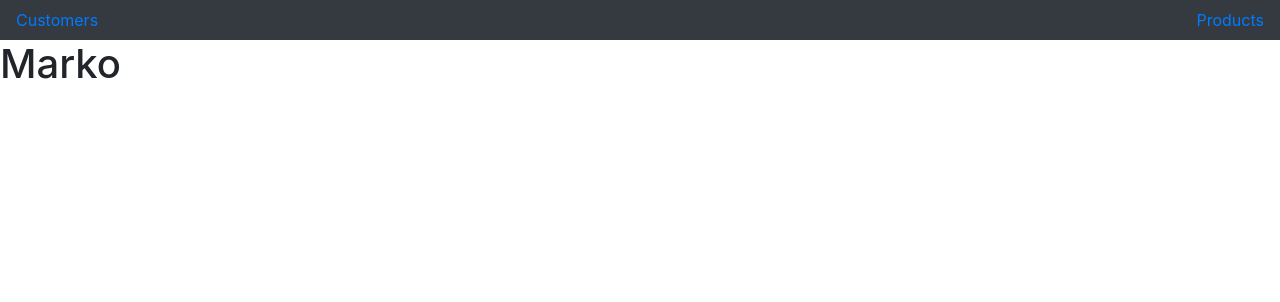
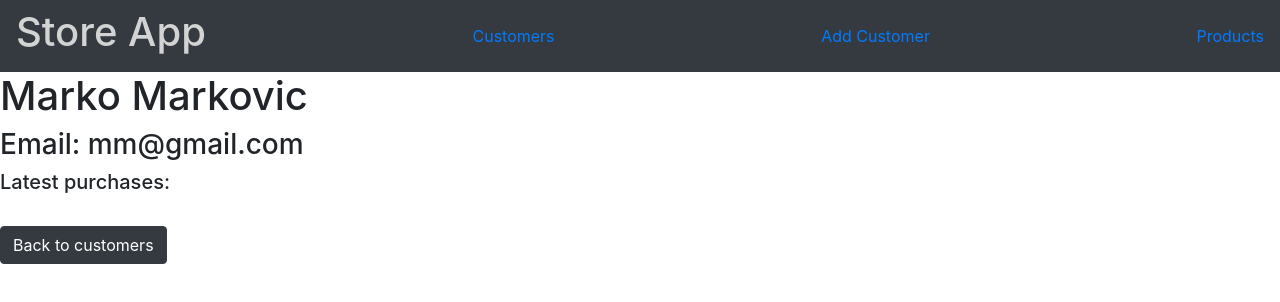
Before and after one commit to hiki89/store-app, a Vue app: page /customers/1 in a window 1280 px wide. Shown: the top 302 px of the page. Built offline with nearby package versions, Linux system fonts and the light colour scheme.

Commit message:
Zadatak 6

```diff
--- a/src/App.vue
+++ b/src/App.vue
@@ -1,7 +1,9 @@
 <template>
   <div id="app">
     <nav class="navbar navbar-dark bg-dark">
+        <h1 style="color: lightgray">Store App</h1>
         <router-link to="/customers">Customers</router-link>
+        <router-link to="/add/customer">Add Customer</router-link>
         <router-link to="/products">Products</router-link>
     </nav>
     <router-view></router-view>
--- a/src/components/AppCustomers.vue
+++ b/src/components/AppCustomers.vue
@@ -6,19 +6,17 @@
         <th>First Name</th>
         <th>Last Name</th>
         <th>Email</th>
-        <th>Products</th>
       </thead>
       <tbody>
         <tr v-for="customer in customers" :key="customer.id">
           <td>{{customer.firstName}}</td>
           <td>{{customer.lastName}}</td>
           <td>{{customer.email}}</td>
-          <td>{{customer.products}}</td>
           <td>
             <button @click="deleteCustomer(customer)">Delete</button>
           </td>
           <td>
-          <router-link to="/">Latest Purchases</router-link>
+          <router-link :to="{name: 'latest-purchases', params: {id: customer.id}}">Latest Purchases</router-link>
           </td>
         </tr>
       </tbody>
--- a/src/components/AppLatestPurchases.vue
+++ b/src/components/AppLatestPurchases.vue
@@ -1,6 +1,15 @@
 <template>
   <div>
-    <h1 >{{ customer.firstName }}</h1>
+    <h1 >{{ customer.firstName }} {{ customer.lastName }}</h1>
+    <h3>Email: {{ customer.email}}</h3>
+    <h5>Latest purchases: </h5>
+    <ul class="list-group list-group-flush" v-for="product in customer.products" :key="product.id">
+      <li class="list-group-item">
+        {{ product }}
+      </li>
+    </ul><br>
+    <router-link class="btn btn-dark" to="/customers">Back to customers</router-link>
+
 
   </div>
 </template>
@@ -15,8 +24,7 @@ export default {
       }
   },
   created() {
-     this.customer = customerService.oneC(this.$route.params.id)
-     console.log(this.customer);
+     this.customer = customerService.singleCustomer(this.$route.params.id)
   }
 }
 
--- a/src/components/AppProducts.vue
+++ b/src/components/AppProducts.vue
@@ -1,12 +1,35 @@
 <template>
   <div>
     <h1>Products</h1>
+    <input type="text" v-model='search' placeholder="Search">
+    <ul class="list-group list-group-flush" v-for='(product, index) in filteredProducts' :key='index'>
+      <li class="list-group-item">{{ product.title }} - Quantity: {{ product.quantity }}</li>
+    </ul>
   </div>
 </template>
 
 <script>
+import { productService } from '../services/ProductService.js';
+
 export default {
+  data() {
+    return {
+      products: productService.list(),
+      search: ''
+    }
+  },
 
+  methods: {
+
+  },
+
+  computed: {
+    filteredProducts() {
+      return this.products.filter((product) => {
+        return product.title.toLowerCase().match(this.search.toLowerCase());
+      });
+    }
+  }
 }
 </script>
 
--- a/src/router.js
+++ b/src/router.js
@@ -15,6 +15,6 @@ export default new Router({
         {path: '/customers', component: Customers},
         {path: '/products', component: Products},
         {path: '/add/customer', component: AddCustomers},
-        {path: '/customers/:id', component: AppLatestPurchases},
+        {path: '/customers/:id', component: AppLatestPurchases, name: 'latest-purchases'},
     ]
 })
--- a/src/services/CustomerService.js
+++ b/src/services/CustomerService.js
@@ -1,6 +1,6 @@
 const customers = [
     {id: 1, firstName:"Marko", lastName:"Markovic", email:"mm@gmail.com", products: []},
-    {id: 2, firstName:"Nikola", lastName:"Nikolic", email:"nn@gmail.com", products: []},
+    {id: 2, firstName:"Nikola", lastName:"Nikolic", email:"nn@gmail.com", products: ["a", "b", "c"]},
     {id: 3, firstName:"Filip", lastName:"Filipovic", email:"ff@gmail.com", products: []}
 ]
 
@@ -23,9 +23,8 @@ class CustomerService {
         nextId++
     }
 
-    oneC(id) {
-        console.log(typeof(id))
-        return customers.find(customer =>  customer.id == id)
+    singleCustomer(id) {
+        return customers.find(customer => customer.id == id)
     }
 }
 
--- /dev/null
+++ b/src/services/ProductService.js
@@ -0,0 +1,14 @@
+const products = [
+    {id: 1, title:"Bicikl", quantity:5},
+    {id: 2, title:"Mobilni telefon", quantity:25},
+    {id: 3, title:"Sat", quantity:100}
+]
+
+class ProductService {
+    list() {
+        return products;
+    }
+
+}
+
+export const productService = new ProductService();
```
Also changed, not shown: 1 other file (tests, documents, lock files or other folders).
